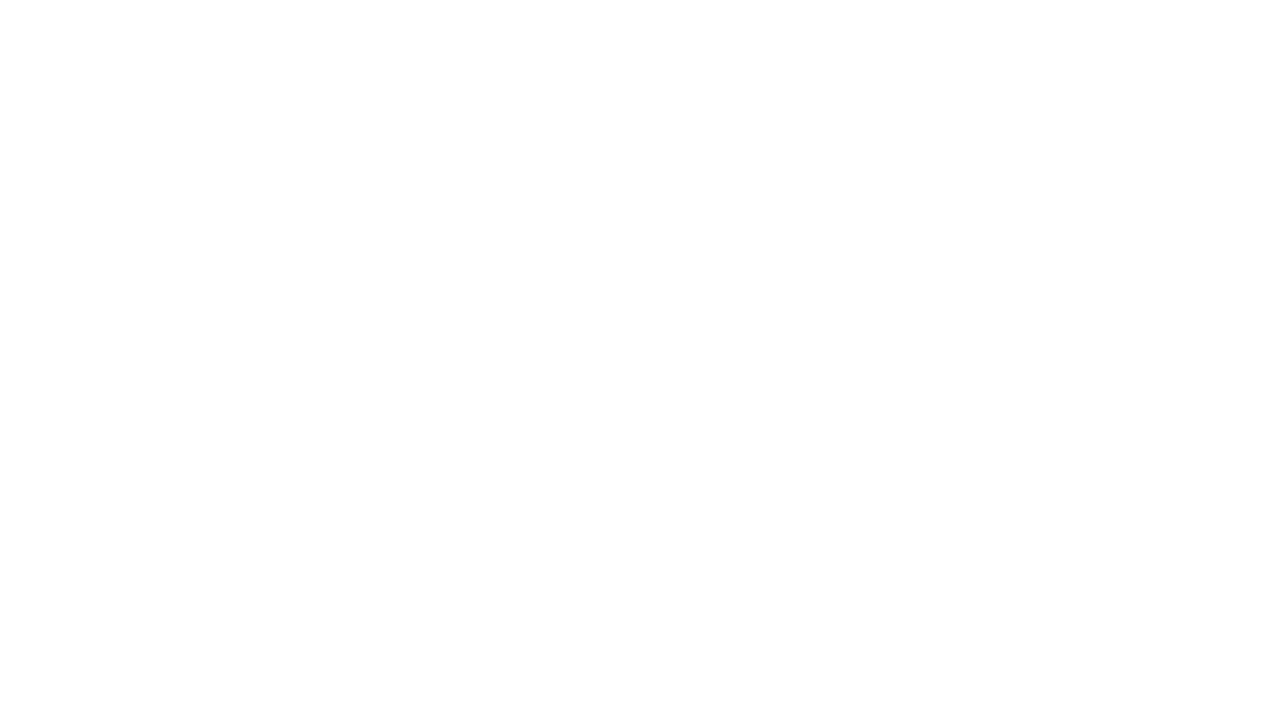
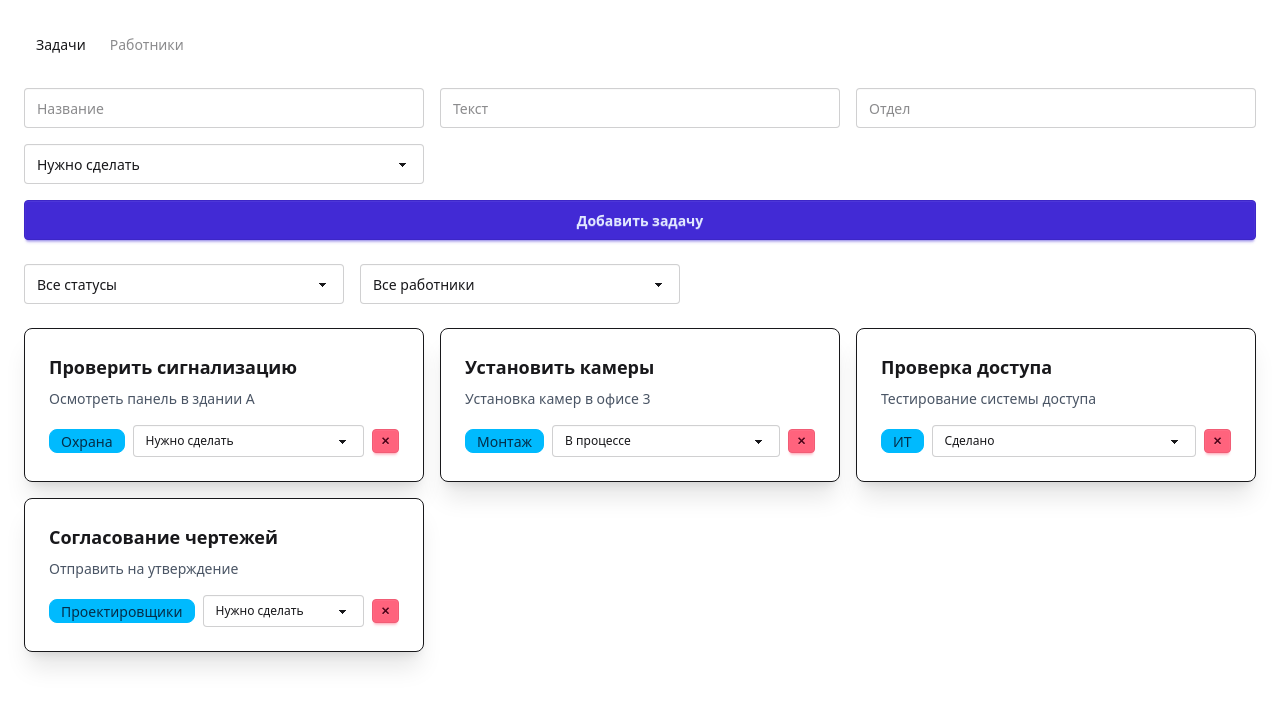
Before and after one commit to IvanSobolev/KodInternship2025.Frontend, a React (Vite) app: page / in a window 1280 px wide. Shown: the top 706 px of the page. Built offline with nearby package versions, Linux system fonts and the light colour scheme.

Commit message:
feat: Added a project layout

```diff
--- a/src/App.tsx
+++ b/src/App.tsx
@@ -1,10 +1,125 @@
-function App() {
+import { useState } from 'react';
+
+const statuses = ['Нужно сделать', 'В процессе', 'Сделано'];
+
+export default function App() {
+  const [tab, setTab] = useState<'tasks' | 'workers'>('tasks');
+  const [tasks, setTasks] = useState([
+    { id: 1, name: 'Проверить сигнализацию', text: 'Осмотреть панель в здании А', department: 'Охрана', status: 'Нужно сделать' },
+    { id: 2, name: 'Установить камеры', text: 'Установка камер в офисе 3', department: 'Монтаж', status: 'В процессе' },
+    { id: 3, name: 'Проверка доступа', text: 'Тестирование системы доступа', department: 'ИТ', status: 'Сделано' },
+    { id: 4, name: 'Согласование чертежей', text: 'Отправить на утверждение', department: 'Проектировщики', status: 'Нужно сделать' }
+  ]);
+
+  const [workers, setWorkers] = useState([
+    { id: 1, name: 'Иван Петров', telegram: 'ivan_fire', department: 'Охрана' },
+    { id: 2, name: 'Анна Смирнова', telegram: 'smirnova_cam', department: 'Монтаж' },
+    { id: 3, name: 'Дмитрий Волков', telegram: 'volkov_it', department: 'ИТ' },
+    { id: 4, name: 'Елена Кузнецова', telegram: 'kuzn_arch', department: 'Проектировщики' }
+  ]);
+
+  const [filterStatus, setFilterStatus] = useState('');
+  const [filterWorker, setFilterWorker] = useState('');
+
+  const [newTask, setNewTask] = useState({ name: '', text: '', department: '', status: 'Нужно сделать' });
+  const [newWorker, setNewWorker] = useState({ name: '', telegram: '', department: '' });
+
+  const addTask = () => {
+    setTasks([...tasks, { ...newTask, id: Date.now() }]);
+    setNewTask({ name: '', text: '', department: '', status: 'Нужно сделать' });
+  };
+
+  const addWorker = () => {
+    setWorkers([...workers, { ...newWorker, id: Date.now() }]);
+    setNewWorker({ name: '', telegram: '', department: '' });
+  };
+
+  const updateTaskStatus = (id, status) => {
+    setTasks(tasks.map(t => (t.id === id ? { ...t, status } : t)));
+  };
+
+  const removeTask = (id) => {
+    setTasks(tasks.filter(t => t.id !== id));
+  };
+
+  const filteredTasks = tasks.filter(task =>
+    (filterStatus ? task.status === filterStatus : true) &&
+    (filterWorker ? workers.find(w => w.name === filterWorker && w.department === task.department) : true)
+  );
 
   return (
-    <>
+    <div className="p-6 max-w-7xl mx-auto">
+      <div role="tablist" className="tabs tabs-boxed mb-6">
+        <a role="tab" className={`tab ${tab === 'tasks' ? 'tab-active' : ''}`} onClick={() => setTab('tasks')}>Задачи</a>
+        <a role="tab" className={`tab ${tab === 'workers' ? 'tab-active' : ''}`} onClick={() => setTab('workers')}>Работники</a>
+      </div>
 
-    </>
-  )
+      {tab === 'tasks' && (
+        <div>
+          <div className="grid grid-cols-1 md:grid-cols-2 lg:grid-cols-3 gap-4 mb-6">
+            <input className="input input-bordered w-full" placeholder="Название" value={newTask.name} onChange={e => setNewTask({ ...newTask, name: e.target.value })} />
+            <input className="input input-bordered w-full" placeholder="Текст" value={newTask.text} onChange={e => setNewTask({ ...newTask, text: e.target.value })} />
+            <input className="input input-bordered w-full" placeholder="Отдел" value={newTask.department} onChange={e => setNewTask({ ...newTask, department: e.target.value })} />
+            <select className="select select-bordered w-full" value={newTask.status} onChange={e => setNewTask({ ...newTask, status: e.target.value })}>
+              {statuses.map(s => <option key={s}>{s}</option>)}
+            </select>
+            <button className="btn btn-primary col-span-full" onClick={addTask}>Добавить задачу</button>
+          </div>
+
+
+          <div className="flex gap-4 mb-6">
+            <select className="select select-bordered" value={filterStatus} onChange={e => setFilterStatus(e.target.value)}>
+              <option value="">Все статусы</option>
+              {statuses.map(s => <option key={s}>{s}</option>)}
+            </select>
+            <select className="select select-bordered" value={filterWorker} onChange={e => setFilterWorker(e.target.value)}>
+              <option value="">Все работники</option>
+              {workers.map(w => <option key={w.id}>{w.name}</option>)}
+            </select>
+          </div>
+
+          <div className="grid gap-4 sm:grid-cols-1 md:grid-cols-2 lg:grid-cols-3">
+            {filteredTasks.map(task => (
+              <div key={task.id} className="card shadow-xl bg-base-100 border">
+                <div className="card-body">
+                  <h2 className="card-title text-lg">{task.name}</h2>
+                  <p className="text-sm text-gray-600">{task.text}</p>
+                  <div className="mt-2 flex gap-2 items-center">
+                    <span className="badge badge-info">{task.department}</span>
+                    <select className="select select-sm ml-auto" value={task.status} onChange={e => updateTaskStatus(task.id, e.target.value)}>
+                      {statuses.map(s => <option key={s}>{s}</option>)}
+                    </select>
+                    <button className="btn btn-xs btn-error" onClick={() => removeTask(task.id)}>✕</button>
+                  </div>
+                </div>
+              </div>
+            ))}
+          </div>
+        </div>
+      )}
+
+      {tab === 'workers' && (
+        <div>
+          <div className="grid grid-cols-1 md:grid-cols-3 gap-4 mb-6">
+            <input className="input input-bordered w-full" placeholder="ФИО" value={newWorker.name} onChange={e => setNewWorker({ ...newWorker, name: e.target.value })} />
+            <input className="input input-bordered w-full" placeholder="Telegram" value={newWorker.telegram} onChange={e => setNewWorker({ ...newWorker, telegram: e.target.value })} />
+            <input className="input input-bordered w-full" placeholder="Отдел" value={newWorker.department} onChange={e => setNewWorker({ ...newWorker, department: e.target.value })} />
+            <button className="btn btn-secondary col-span-full" onClick={addWorker}>Добавить работника</button>
+          </div>
+
+          <div className="grid gap-4 sm:grid-cols-1 md:grid-cols-2 lg:grid-cols-3">
+            {workers.map(w => (
+              <div key={w.id} className="card shadow-xl bg-base-100 border">
+                <div className="card-body">
+                  <h2 className="card-title text-lg">{w.name}</h2>
+                  <p className="text-sm text-gray-500">@{w.telegram}</p>
+                  <div className="badge badge-info mt-2">{w.department}</div>
+                </div>
+              </div>
+            ))}
+          </div>
+        </div>
+      )}
+    </div>
+  );
 }
-
-export default App
```
